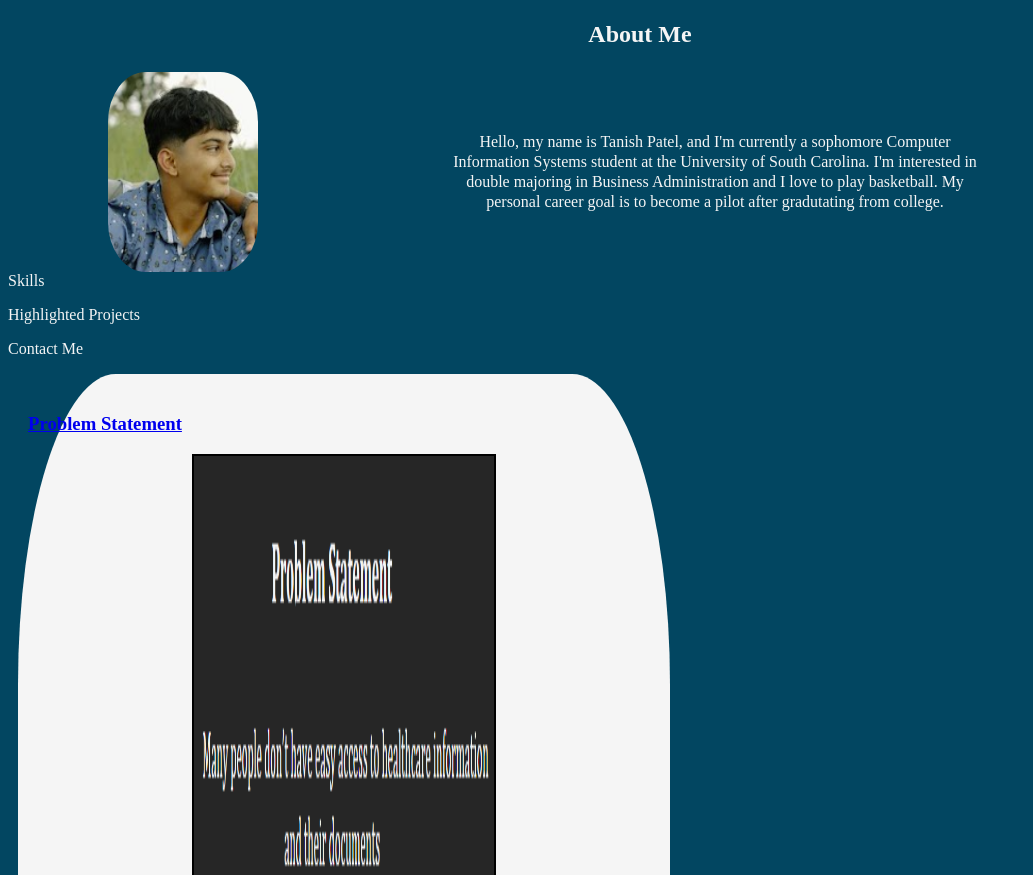
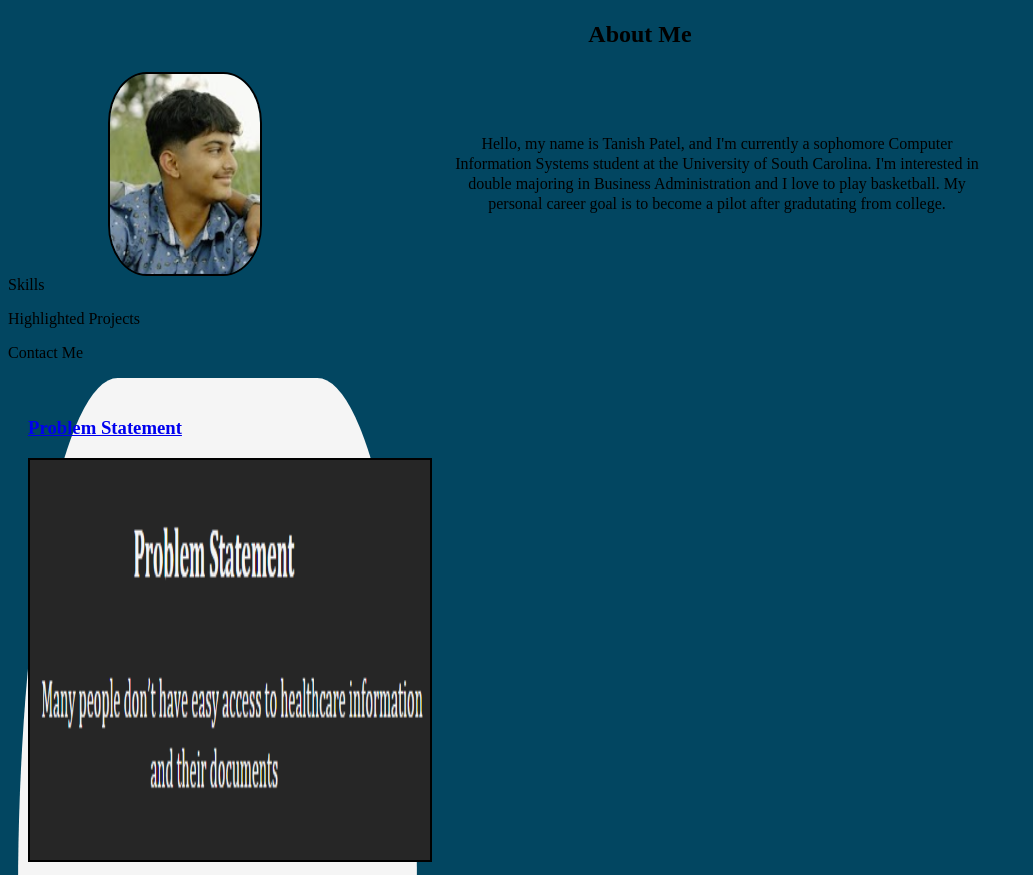
Before and after one commit to CSEpateltanish/CSEpateltanish, a plain HTML site: page index.html in a window 1280 px wide. Shown: the part 61-936 px from the top of the page, without its empty margins (0-1033 px from the left). Drawn offline with Linux system fonts and the light colour scheme.

Commit message:
Update styles.css

```diff
--- a/styles.css
+++ b/styles.css
@@ -7,30 +7,34 @@ body{
     color: black;
 }
 .skills{
-    color: whitesmoke;
+    color: black;
 }
 .projects{
-    color: whitesmoke;
+    color: black;
 }
 .contact{
-    color: whitesmoke;
+    color: black;
 }
 .about{
-    color: whitesmoke;
+    color: black;
 }
-.projects {
+.projects{
     display:flex; flex-wrap:wrap;
 }
+.project1{
+    color: whitesmoke;
+    margin: 50px;
+}
 .project {
-    width: 50%;
+    width: 30%;
     margin: 10px;
     padding: 20px 10px;
     background: whitesmoke;
-    border-radius: 15%;
+    border-radius: 25%;
 }
 .project img{
-    width: 300px;
-    height: 500px;
+    width: 400px;
+    height: 400px;
     margin: 10px;
     border: 2px solid black;
     display: block;
@@ -53,5 +57,5 @@ body{
     width: 150px;
     height: 200px;
     border-radius: 25%;
-    border: 2px whitesmoke
+    border: 2px solid black
 }
```
